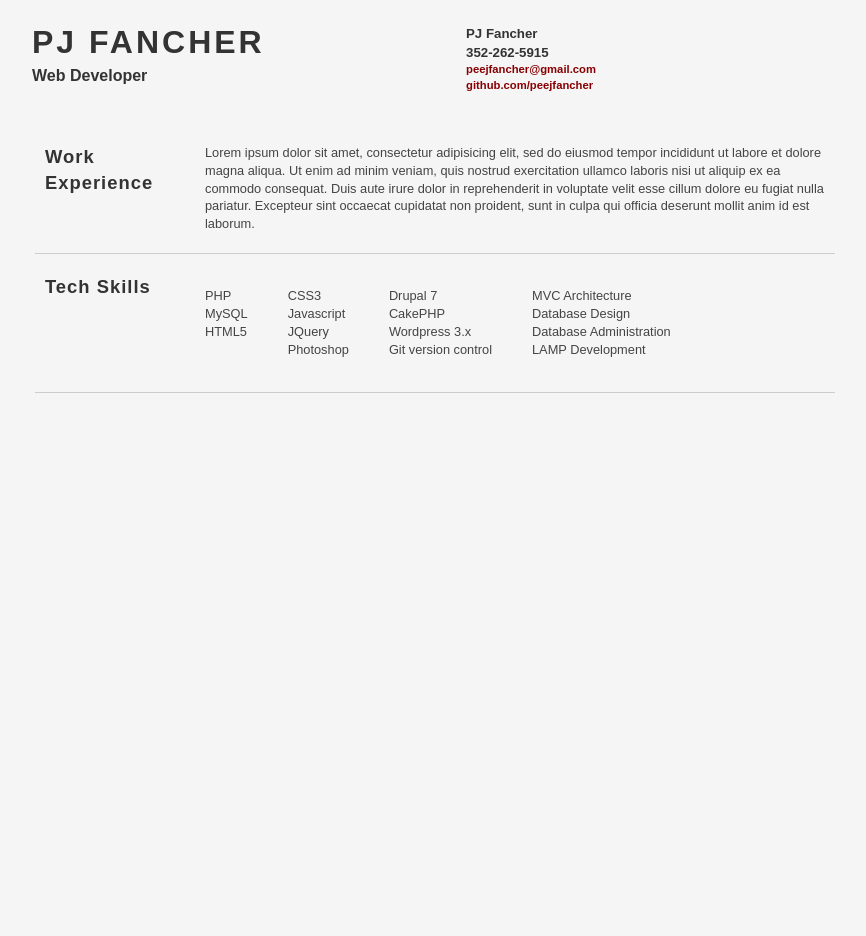
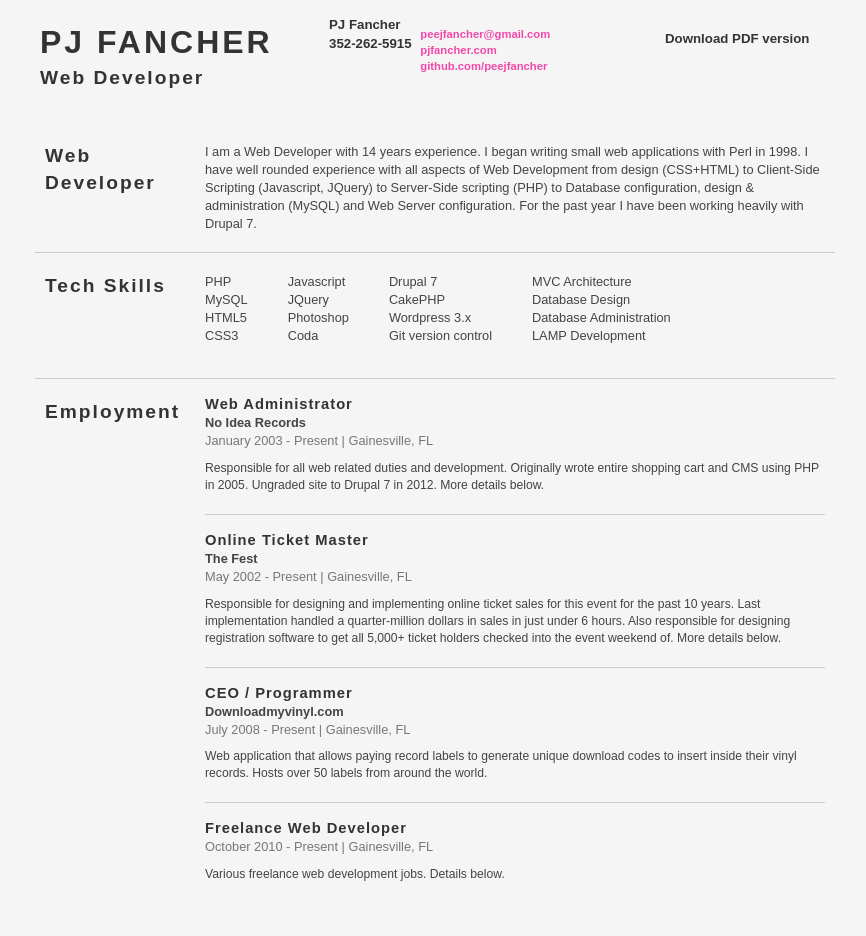
Before and after one commit to pjfancher/pjfancher.com, a PHP site: page / in a window 1280 px wide. Shown: the part 28-964 px from the top of the page, without its empty margins (205-1071 px from the left). Run offline with PHP 8.4, Linux system fonts and the light colour scheme; grey boxes labelled with a size stand in for pictures from a placeholder-image service; some libraries are stand-ins or nearby versions.

Commit message:
Added Content

```diff
--- a/css/style.css
+++ b/css/style.css
@@ -1,4 +1,17 @@
-/* HTML5 Boilerplate  */
+/* PJ Fancher Resume */
+
+/*------------------------------------*\
+	*CONTENTS*
+
+	HEADER
+	CONTACT
+	PDF
+	SKILLS
+	SITES
+	EMPLOY
+	EDUCATION
+	FOOTER
+\*------------------------------------*/
 
 article, aside, details, figcaption, figure, footer, header, hgroup, nav, section { display: block; }
 audio, canvas, video { display: inline-block; *display: inline; *zoom: 1; }
@@ -12,9 +25,9 @@ body { margin: 0; font-size: 1em; line-height: 1.4; color:#444;}
 ::-moz-selection { }
 ::selection {  }
 h1, h2, h3, h4 , h5 ,h6 {margin: 0;padding: 0; color: #333;}
-a { color: #880003; text-decoration: none;}
-a:visited { color: #880003; text-decoration: none;}
-a:hover { color: #cc0004; text-decoration: underline;}
+a { color: #f248ac; text-decoration: none;}
+a:visited { color: #f248ac; text-decoration: none;}
+a:hover { color: #960b5d; text-decoration: underline;}
 a:focus { outline: thin dotted; }
 a:hover, a:active { outline: 0; }
 abbr[title] { border-bottom: 1px dotted; }
@@ -34,7 +47,7 @@ sub, sup { font-size: 75%; line-height: 0; position: relative; vertical-align: b
 sup { top: -0.5em; }
 sub { bottom: -0.25em; }
 
-ul, ol { margin: 1em 0; padding: 0 0 0 40px; list-style: none;}
+ul, ol { margin: 0 0 1em 0; padding: 0 0 0 40px; list-style: none;}
 dd { margin: 0 0 0 40px; }
 nav ul, nav ol { list-style: none; list-style-image: none; margin: 0; padding: 0; }
 
@@ -64,86 +77,77 @@ td { vertical-align: top; }
 
 .chromeframe { margin: 0.2em 0; background: #ccc; color: black; padding: 0.2em 0; }
 
-h1{
-  letter-spacing: 3px;
-  text-transform: uppercase;
-  font-size: 200%;
-}
-
-h2{
-  letter-spacing: 2px;
-  text-transform: uppercase;
-  font-size: 150%;
-}
-
-h3{
-  letter-spacing: 1px;
-  font-size: 115%;
-}
-
-.main{
-  margin-top: 20px;
-  border-top: 8px solid #666;
-}
-
-.container_12{
-  background-color: #f5f5f5;
-}
-
-.section{
-  border-bottom: 1px solid #ccc;
-  padding: 20px 0;
-}
-
-.section-content{
-  font-size: 80%;
-}
-
-.name, .contact{
-  padding: 20px 57px;
-}
-
-.content-wrapper{
-  min-height: 1000px;
-}
-
-.content{
-  padding: 10px 80px;
-}
-
-.contact{
-  margin-top: 5px;
-}
-
-.contact-link{
-  font-size: 85%;
-}
-
-
-.skills{
-  float: left;
-}
-
-ul.first{
-  padding: 0;
-}
-
-
-.footer{
-  font-size: 75%;
-  text-align: center;
-  margin-bottom: 10px;
-}
+/*------------------------------------*\
+	$HEADER
+\*------------------------------------*/
+h1{letter-spacing: 3px;text-transform: uppercase;font-size: 200%;}
+h2{letter-spacing: 2px;font-size: 120%;}
+h3{letter-spacing: 1px;font-size: 115%; line-height: 10px;padding-bottom: 5px;}
+.main{margin: 20px 0;border-top: 8px solid #666;}
+.container_12{background-color: #f5f5f5;}
+.content-wrapper{min-height: 1000px;}
+.content{padding: 10px 80px;}
+.section{border-bottom: 1px solid #ccc;padding: 20px 0;}
+.section-content{font-size: 80%;}
+ul.first{padding: 0;}
 
 
 
+/*------------------------------------*\
+	$CONTACT
+\*------------------------------------*/
+.name{padding: 20px 65px;}
+.contact{padding: 20px 0;}
+.contact{margin-top: 5px;position: relative;right:6em;}
+.contact-info, .contact-links{display: inline-table;}
+.contact-info{position:relative; bottom: 9px;}
+.contact-links{margin-left: 5px;}
+.contact-link{font-size: 85%;}
+
+/*------------------------------------*\
+	$PDF
+\*------------------------------------*/
+.pdf{bottom: 4em;}
+
+/*------------------------------------*\
+	$SKILLS
+\*------------------------------------*/
+.skills{float: left;}
+
+/*------------------------------------*\
+	$SITES
+\*------------------------------------*/
+.sites{padding-left: 0;}
+li.site{margin-top: 20px;padding-bottom: 20px;border-bottom: 1px solid #ccc;}
+li.site.first{margin-top: 0;}
+li.site.last{border-bottom: none;}
+.site-thumb{float: left;}
+.site-info{padding-left: 85px;}
+.site-name{font-weight: bold;}
+.site-details, .employer-description{margin-top: 10px;font-size: 95%;}
+
+/*------------------------------------*\
+	$EMPLOY
+\*------------------------------------*/
+.employers{padding-left: 0;}
+li.employer{margin-top: 20px;padding-bottom: 20px;border-bottom: 1px solid #ccc;}
+li.employer.first{margin-top: 0;}
+li.employer.last{border-bottom: none;}
+.employer-time, .employer-location{display: inline;color: #777;}
+.employer-name{font-weight: bold;}
+
+/*------------------------------------*\
+	$EDUCATION
+\*------------------------------------*/
+.education-city, .education-year{display: inline;color: #777;}
+
+/*------------------------------------*\
+	$FOOTER
+\*------------------------------------*/
+.footer{font-size: 75%;text-align: center;margin-bottom: 10px;}
 
 
-
-@media only screen and (min-width: 35em) {
-
-
-}
+@media only screen and (min-width: 35em) {}
 
 .ir { display: block; border: 0; text-indent: -999em; overflow: hidden; background-color: transparent; background-repeat: no-repeat; text-align: left; direction: ltr; *line-height: 0; }
 .ir br { display: none; }
--- a/index.html
+++ b/index.html
@@ -22,16 +22,30 @@
   <header>
   <div class="header-container grid_12">
 	   <div class="name grid_4">
-	     <h1><div class="header-name">PJ Fancher</div></h1>
-	     <h4><div class="header-title">Web Developer</div></h2>
+	     <div class="header-name"><h1>PJ Fancher</h1></div>
+	     <div class="header-title"> <h2>Web Developer</h2></div>
 	   </div>
 	   <div class="contact grid_4">
 	     <h5>
-	       <div class="contact-name">PJ Fancher</div>
-	       <div class="contact-number">352-262-5915</div>
-	       <div class="contact-email contact-link"><a href="mailto:peejfancher@gmail.com">peejfancher@gmail.com</a></div>
-	       <div class="contact-github contact-link"><a href="http://www.github.com/peejfancher" target="_blank">github.com/peejfancher</a></div>
+	       <div class="contact-info">
+	         <div class="contact-name">PJ Fancher</div>
+	         <div class="contact-number">352-262-5915</div>
+	       </div>
+	       <div class="contact-links">
+	         <div class="contact-email contact-link">
+	           <a href="mailto:peejfancher@gmail.com">peejfancher@gmail.com</a>
+	         </div>
+	         <div class="contact-website contact-link">
+	           <a href="http://www.pjfancher.com" target="_blank">pjfancher.com</a>
+	         </div>
+	         <div class="contact-github contact-link">
+	           <a href="http://www.github.com/peejfancher" target="_blank">github.com/peejfancher</a>
+	         </div>
+	       </div>
 	     </h5>
+	   </div>
+	   <div class="pdf grid_3 push_3">
+	     <h5>Download PDF version</h5>
 	   </div>
    </div>
   </header>
@@ -39,32 +53,34 @@
   <div role="main" class="content-wrapper container_12">
     <div class="content">
 
-      <div class="section experience">
+      <div class="section intro">
         <div class="section-header grid_2">
-          <h3>Work Experience</h3>
+          <h2>Web Developer</h2>
         </div>
         <div class="section-content grid_8">
-          Lorem ipsum dolor sit amet, consectetur adipisicing elit, sed do eiusmod tempor incididunt ut labore 					et dolore magna aliqua. Ut enim ad minim veniam, quis nostrud exercitation ullamco laboris nisi ut 						aliquip ex ea commodo consequat. Duis aute irure dolor in reprehenderit in voluptate velit esse 							cillum dolore eu fugiat nulla pariatur. Excepteur sint occaecat cupidatat non proident, sunt in culpa 					qui officia deserunt mollit anim id est laborum.
+          I am a Web Developer with 14 years experience. I began writing small web applications with Perl in 1998. I have well rounded experience with all aspects of Web Development from design (CSS+HTML) to Client-Side Scripting (Javascript, JQuery) to Server-Side scripting (PHP) to Database configuration, design & administration (MySQL) and Web Server configuration. For the past year I have been working heavily with Drupal 7.
         </div>
         <div class="clear"></div>
       </div>
 
 
-      <div class="section experience">
+      <div class="section section-skills">
         <div class="section-header grid_2">
-          <h3>Tech Skills</h3>
+          <h2>Tech Skills</h2>
         </div>
         <div class="section-content grid_8">
           <ul class="skills first">
             <li class="skill">PHP</li>
             <li class="skill">MySQL</li>
             <li class="skill">HTML5</li>
+            <li class="skill">CSS3</li>
           </ul>
           <ul class="skills">
-            <li class="skill">CSS3</li>
+
             <li class="skill">Javascript</li>
             <li class="skill">JQuery</li>
             <li class="skill">Photoshop</li>
+            <li class="skill">Coda</li>
           </ul>
           <ul class="skills">
             <li class="skill">Drupal 7</li>
@@ -86,6 +102,216 @@
 
 
 
+
+      <div class="section section-employment">
+        <div class="section-header grid_2">
+          <h2>Employment</h2>
+        </div>
+        <div class="section-content grid_8">
+          <ul class="employers">
+
+
+            <li class="employer first">
+              <div class="employer-title"><h3>Web Administrator</h3></div>
+              <div class="employer-name">No Idea Records</div>
+              <div class="employer-time">January 2003 - Present</div>
+              <div class="employer-location"> | Gainesville, FL</div>
+              <div class="employer-description">
+                Responsible for all web related duties and development. Originally wrote entire shopping cart 								and CMS using PHP in 2005. Ungraded site to Drupal 7 in 2012. More details below.
+              </div>
+            </li>
+
+            <li class="employer">
+              <div class="employer-title"><h3>Online Ticket Master</h3></div>
+              <div class="employer-name">The Fest</div>
+              <div class="employer-time">May 2002 - Present</div>
+              <div class="employer-location"> | Gainesville, FL</div>
+              <div class="employer-description">
+                Responsible for designing and implementing online ticket sales for this event for the past 10 								years. Last implementation handled a quarter-million dollars in sales in just under 6 hours. 									Also responsible for designing registration software to get all 5,000+ ticket holders checked 								into the event weekend of. More details below.
+              </div>
+            </li>
+
+            <li class="employer">
+              <div class="employer-title"><h3>CEO / Programmer</h3></div>
+              <div class="employer-name">Downloadmyvinyl.com</div>
+              <div class="employer-time">July 2008 - Present</div>
+              <div class="employer-location"> | Gainesville, FL</div>
+              <div class="employer-description">
+                Web application that allows paying record labels to generate unique download codes to insert 									inside their vinyl records. Hosts over 50 labels from around the world.
+              </div>
+            </li>
+
+            <li class="employer last">
+              <div class="employer-title"><h3>Freelance Web Developer</h3></div>
+              <div class="employer-time">October 2010 - Present</div>
+              <div class="employer-location"> | Gainesville, FL</div>
+              <div class="employer-description">
+                Various freelance web development jobs. Details below.
+              </div>
+            </li>
+
+          </ul>
+
+        </div>
+        <div class="clear"></div>
+      </div>
+
+
+
+            <div class="section section-experience">
+        <div class="section-header grid_2">
+          <h2>Experience</h2>
+        </div>
+        <div class="section-content grid_8">
+          <ul class="sites">
+            <li class="site first">
+              <div class="site-thumb"><img src="http://placehold.it/75x75"></div>
+              <div class="site-info">
+                <div class="site-name"><h3>Razorcake Fanzine & Distro</h3></div>
+                <div class="site-location">Los Angeles, CA</div>
+                <div class="site-link"><a href="http://www.razorcake.org" target="_blank">http://www.razorcake.org</a></div>
+                <div class="site-details">
+                Online store / News Archive. RAZORCAKE is the first and only official non-profit DIY punk rock fanzine in America primarily dedicated to supporting independent music culture. Site built using Drupal 7. Imported over 25,000 nodes from old PHP-Nuke DB into current site using custom PHP scripts and Drupal API.
+                </div>
+              </div>
+            </li>
+
+            <li class="site">
+              <div class="site-thumb"><a href="http://www.noidearecords.com/" target="_blank"><img src="img/noidea.png"></a></div>
+              <div class="site-info">
+                <div class="site-name"><h3>No Idea Records & Distro</h3></div>
+                <div class="site-location">Gainesville, FL</div>
+                <div class="site-link"><a href="http://www.noidearecords.com" target="_blank">http://www.noidearecords.com</a></div>
+                <div class="site-details">
+                Online store. No Idea Records is an independent label and distribution company from Gainesville FL. No Idea started as a fanzine in 1985, and released their first 7" in 1988. Site built using Drupal 7. Imported over 5,000 products from old custom CMS into current site using custom PHP scripts and Drupal API.
+                </div>
+              </div>
+            </li>
+
+            <li class="site">
+              <div class="site-thumb"><a href="http://www.totaltreble.com/" target="_blank"><img src="img/totaltreble.png"></a></div>
+              <div class="site-info">
+                <div class="site-name"><h3>Total Treble</h3></div>
+                <div class="site-location">St. Augustine / Gainesville, FL</div>
+                <div class="site-link"><a href="http://www.totaltreble.com" target="_blank">http://www.totaltreble.com</a></div>
+                <div class="site-details">
+                  Online store for Total Treble Music, record label started by the band Against Me! in 2011.
+                </div>
+              </div>
+            </li>
+
+            <li class="site">
+              <div class="site-thumb"><a href="http://www.thefestfl.com/tickets" target="_blank"><img src="img/thefest.png"></a></div>
+              <div class="site-info">
+                <div class="site-name"><h3>The FEST Tickets</h3></div>
+                <div class="site-location">Gainesville, FL</div>
+                <div class="site-link"><a href="http://www.thefestfl.com/tickets" target="_blank">http://www.thefestfl.com/tickets</a></div>
+                <div class="site-details">
+                 Online tickets sales and registration. The Fest is annual music festival that takes place in downtown Gainesville, FL. October 2012 marks its 11th year.
+                </div>
+              </div>
+            </li>
+
+            <li class="site">
+              <div class="site-thumb"><a href="http://www.leadusdown.com/" target="_blank"><img src="img/leadusdown.png"></a></div>
+              <div class="site-info">
+                <div class="site-name"><h3>Lead Us Down</h3></div>
+                <div class="site-location">Gainesville, FL</div>
+                <div class="site-link"><a href="http://www.leadusdown.com/" target="_blank">http://www.leadusdown.com/</a></div>
+                <div class="site-details">
+                  Online Gainesville Music Magazine. News, Articles, Record Reviews and Live Shows Reviews from Gainesville, FL. Completed July 2011.
+                </div>
+              </div>
+            </li>
+
+            <li class="site">
+              <div class="site-thumb"><a href="http://www.reelectsheriffdarnell.com/" target="_blank"><img src="img/sadiedarnell.png"></a></div>
+              <div class="site-info">
+                <div class="site-name"><h3>Re-Elect Sheriff Sadie Darnell</h3></div>
+                <div class="site-location">Gainesville, FL</div>
+                <div class="site-link"><a href="http://www.reelectsheriffdarnell.com" target="_blank">http://www.reelectsheriffdarnell.com</a></div>
+                <div class="site-details">
+                  Website for the re-election campaign of Alachua County Sheriff Sadie Darnell. Completed July 2011.
+                </div>
+              </div>
+            </li>
+
+            <li class="site">
+              <div class="site-thumb"><a href="http://www.thefloridianstaug.com/" target="_blank"><img src="img/thefloridianstaug.png"></a></div>
+              <div class="site-info">
+                <div class="site-name"><h3>The Floridian</h3></div>
+                <div class="site-location">St. Augustine, FL</div>
+                <div class="site-link"><a href="http://www.thefloridianstaug.com" target="_blank">http://www.thefloridianstaug.com</a></div>
+                <div class="site-details">
+                  Website for The Floridian Restaurant in St. Augustine FL. Completed Oct. 2010
+                </div>
+              </div>
+            </li>
+
+            <li class="site">
+              <div class="site-thumb"><a href="http://www.lynnae.org/" target="_blank"><img src="img/lynnae.png"></a></div>
+              <div class="site-info">
+                <div class="site-name"><h3>Lynnae Hottinger Foundation for Ovarian Cancer Research</h3></div>
+                <div class="site-location">Jacksonville, FL</div>
+                <div class="site-link"><a href="http://www.lynnae.org/" target="_blank">http://www.lynnae.org/</a></div>
+                <div class="site-details">
+                  Website for Lynnae Hottinger Foundation for Ovarian Cancer Research. Completed August 2011
+                </div>
+              </div>
+            </li>
+
+            <li class="site">
+              <div class="site-thumb"><a href="http://www.jenandpjgetmarried.com/" target="_blank"><img src="img/jenandpjgetmarried.png"></a></div>
+              <div class="site-info">
+                <div class="site-name"><h3>Jen & PJ get married</h3></div>
+                <div class="site-location">Gainesville, FL</div>
+                <div class="site-link"><a href="http://www.jenandpjgetmarried.com/" target="_blank">http://www.jenandpjgetmarried.com/</a></div>
+                <div class="site-details">
+                  Website for the wedding of Jennifer Davis & PJ Fancher. Completed February 2012
+                </div>
+              </div>
+            </li>
+
+            <li class="site last">
+              <div class="site-thumb"><a href="http://www.catharsisskateboards.com/" target="_blank"><img src="img/catharsisskateboards.png"></a></div>
+              <div class="site-info">
+                <div class="site-name"><h3>Catharsis Skateboards</h3></div>
+                <div class="site-location">Gainesville, FL</div>
+                <div class="site-link"><a href="http://www.catharsisskateboards.com/" target="_blank">http://www.catharsisskateboards.com/</a></div>
+                <div class="site-details">
+                  Online Store for Catharsis Skateboard Company. Completed September 2011
+                </div>
+              </div>
+            </li>
+
+
+
+          </ul>
+        </div>
+        <div class="clear"></div>
+      </div>
+
+
+      <div class="section section-education">
+        <div class="section-header grid_2">
+          <h2>Education</h2>
+        </div>
+        <div class="section-content grid_8">
+          <ul class="education first">
+            <li class="education-list">
+              <div class="education-degree"><h3>A.S., Computer Information Technology & Programming</h3></div>
+              <div class="education-school">Santa Fe Community College</div>
+              <div class="education-city">Gainesville, FL</div>
+              <div class="education-year"> | December 1999</div>
+              <div class="education-details">3.8 GPA</div>
+            </li>
+          </ul>
+        </div>
+        <div class="clear"></div>
+      </div>
+
+
+
     </div>
   </div>
   <footer>
@@ -100,7 +326,7 @@
   <script src="js/script.js"></script>
 
   <script>
-    var _gaq=[['_setAccount','UA-XXXXX-X'],['_trackPageview']];
+    var _gaq=[['_setAccount','UA-32585227-1'],['_trackPageview']];
     (function(d,t){var g=d.createElement(t),s=d.getElementsByTagName(t)[0];
     g.src=('https:'==location.protocol?'//ssl':'//www')+'.google-analytics.com/ga.js';
     s.parentNode.insertBefore(g,s)}(document,'script'));
```
